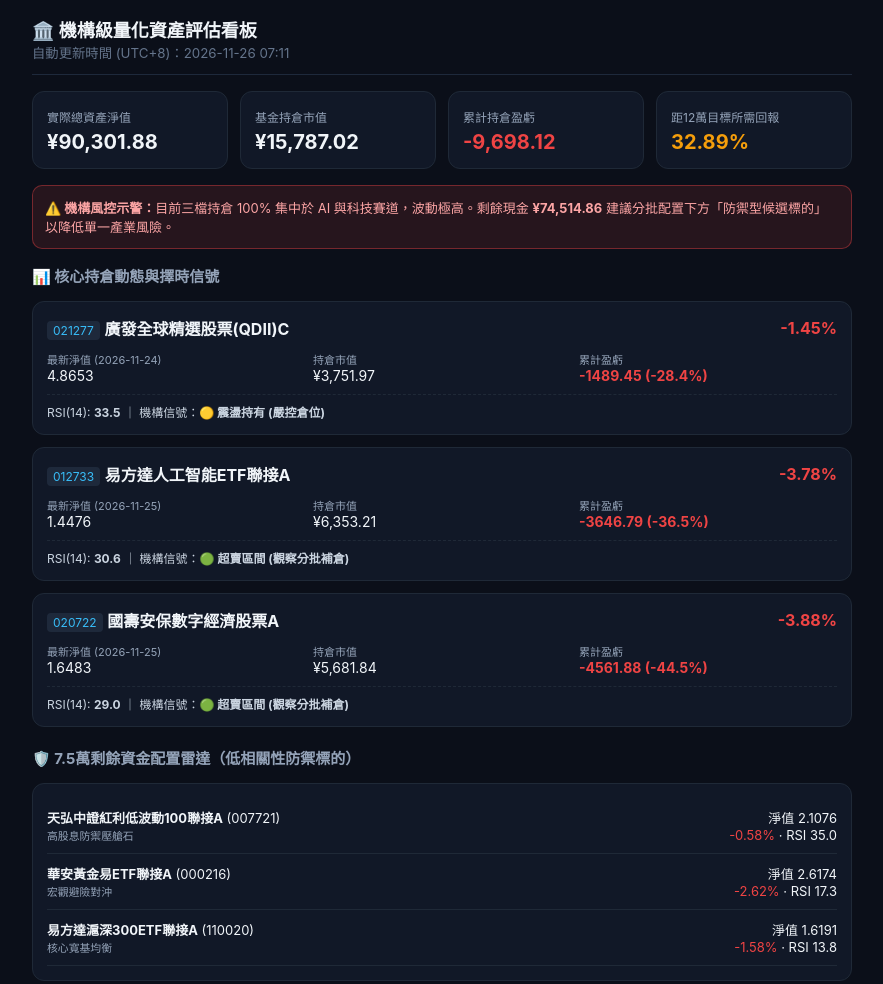
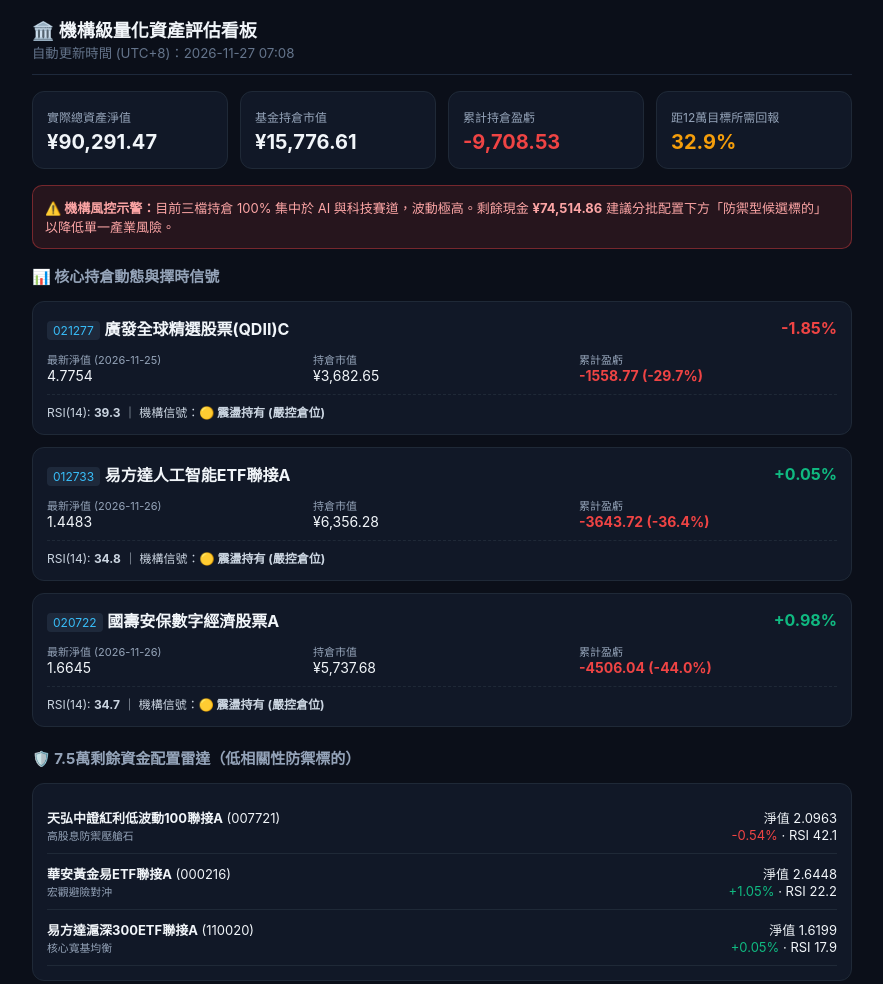
Before and after one commit to kkkkent666/My-fund-dashboard, a plain HTML site: page index.html in a window 1280 px wide. Shown: the top 984 px of the page, without its empty margins (198-1081 px from the left). Drawn offline with Linux system fonts and the light colour scheme.

Commit message:
Auto-update daily fund NAV and dashboard

```diff
--- a/index.html
+++ b/index.html
@@ -27,13 +27,13 @@
 <body>
 <div class="container">
   <div class="header">
-    <div><h2 style="margin:0;font-size:18px;">🏛️ 機構級量化資產評估看板</h2><small style="color:#64748b">自動更新時間 (UTC+8)：2026-11-26 07:11</small></div>
+    <div><h2 style="margin:0;font-size:18px;">🏛️ 機構級量化資產評估看板</h2><small style="color:#64748b">自動更新時間 (UTC+8)：2026-11-27 07:08</small></div>
   </div>
   <div class="kpi-grid">
-    <div class="kpi"><small>實際總資產淨值</small><div class="val">¥90,301.88</div></div>
-    <div class="kpi"><small>基金持倉市值</small><div class="val">¥15,787.02</div></div>
-    <div class="kpi"><small>累計持倉盈虧</small><div class="val" style="color:#ef4444">-9,698.12</div></div>
-    <div class="kpi"><small>距12萬目標所需回報</small><div class="val" style="color:#f59e0b">32.89%</div></div>
+    <div class="kpi"><small>實際總資產淨值</small><div class="val">¥90,291.47</div></div>
+    <div class="kpi"><small>基金持倉市值</small><div class="val">¥15,776.61</div></div>
+    <div class="kpi"><small>累計持倉盈虧</small><div class="val" style="color:#ef4444">-9,708.53</div></div>
+    <div class="kpi"><small>距12萬目標所需回報</small><div class="val" style="color:#f59e0b">32.9%</div></div>
   </div>
   <div class="alert-box">
     <b>⚠️ 機構風控示警：</b>目前三檔持倉 100% 集中於 AI 與科技賽道，波動極高。剩餘現金 <b>¥74,514.86</b> 建議分批配置下方「防禦型候選標的」以降低單一產業風險。
@@ -43,57 +43,57 @@
         <div class="card">
             <div class="row-between">
                 <div><span class="badge">021277</span> <strong>廣發全球精選股票(QDII)C</strong></div>
-                <span style="color:#ef4444;font-weight:bold;">-1.45%</span>
+                <span style="color:#ef4444;font-weight:bold;">-1.85%</span>
             </div>
             <div class="grid-3">
-                <div><small>最新淨值 (2026-11-24)</small><div>4.8653</div></div>
-                <div><small>持倉市值</small><div>¥3,751.97</div></div>
-                <div><small>累計盈虧</small><div style="color:#ef4444;font-weight:bold;">-1489.45 (-28.4%)</div></div>
+                <div><small>最新淨值 (2026-11-25)</small><div>4.7754</div></div>
+                <div><small>持倉市值</small><div>¥3,682.65</div></div>
+                <div><small>累計盈虧</small><div style="color:#ef4444;font-weight:bold;">-1558.77 (-29.7%)</div></div>
             </div>
-            <div class="signal-bar">RSI(14): <b>33.5</b> ｜ 機構信號：<b>🟡 震盪持有 (嚴控倉位)</b></div>
+            <div class="signal-bar">RSI(14): <b>39.3</b> ｜ 機構信號：<b>🟡 震盪持有 (嚴控倉位)</b></div>
         </div>
         <div class="card">
             <div class="row-between">
                 <div><span class="badge">012733</span> <strong>易方達人工智能ETF聯接A</strong></div>
-                <span style="color:#ef4444;font-weight:bold;">-3.78%</span>
+                <span style="color:#10b981;font-weight:bold;">+0.05%</span>
             </div>
             <div class="grid-3">
-                <div><small>最新淨值 (2026-11-25)</small><div>1.4476</div></div>
-                <div><small>持倉市值</small><div>¥6,353.21</div></div>
-                <div><small>累計盈虧</small><div style="color:#ef4444;font-weight:bold;">-3646.79 (-36.5%)</div></div>
+                <div><small>最新淨值 (2026-11-26)</small><div>1.4483</div></div>
+                <div><small>持倉市值</small><div>¥6,356.28</div></div>
+                <div><small>累計盈虧</small><div style="color:#ef4444;font-weight:bold;">-3643.72 (-36.4%)</div></div>
             </div>
-            <div class="signal-bar">RSI(14): <b>30.6</b> ｜ 機構信號：<b>🟢 超賣區間 (觀察分批補倉)</b></div>
+            <div class="signal-bar">RSI(14): <b>34.8</b> ｜ 機構信號：<b>🟡 震盪持有 (嚴控倉位)</b></div>
         </div>
         <div class="card">
             <div class="row-between">
                 <div><span class="badge">020722</span> <strong>國壽安保數字經濟股票A</strong></div>
-                <span style="color:#ef4444;font-weight:bold;">-3.88%</span>
+                <span style="color:#10b981;font-weight:bold;">+0.98%</span>
             </div>
             <div class="grid-3">
-                <div><small>最新淨值 (2026-11-25)</small><div>1.6483</div></div>
-                <div><small>持倉市值</small><div>¥5,681.84</div></div>
-                <div><small>累計盈虧</small><div style="color:#ef4444;font-weight:bold;">-4561.88 (-44.5%)</div></div>
+                <div><small>最新淨值 (2026-11-26)</small><div>1.6645</div></div>
+                <div><small>持倉市值</small><div>¥5,737.68</div></div>
+                <div><small>累計盈虧</small><div style="color:#ef4444;font-weight:bold;">-4506.04 (-44.0%)</div></div>
             </div>
-            <div class="signal-bar">RSI(14): <b>29.0</b> ｜ 機構信號：<b>🟢 超賣區間 (觀察分批補倉)</b></div>
+            <div class="signal-bar">RSI(14): <b>34.7</b> ｜ 機構信號：<b>🟡 震盪持有 (嚴控倉位)</b></div>
         </div>
   <h3 style="font-size:15px;color:#94a3b8;margin-top:20px;">🛡️ 7.5萬剩餘資金配置雷達（低相關性防禦標的）</h3>
   <div class="card">
         <div class="watch-item">
             <div><strong>天弘中證紅利低波動100聯接A</strong> (007721)<br><small style="color:#94a3b8">高股息防禦壓艙石</small></div>
-            <div style="text-align:right">淨值 2.1076<br><span style="color:#ef4444">-0.58%</span> · RSI 35.0</div>
+            <div style="text-align:right">淨值 2.0963<br><span style="color:#ef4444">-0.54%</span> · RSI 42.1</div>
         </div>
         <div class="watch-item">
             <div><strong>華安黃金易ETF聯接A</strong> (000216)<br><small style="color:#94a3b8">宏觀避險對沖</small></div>
-            <div style="text-align:right">淨值 2.6174<br><span style="color:#ef4444">-2.62%</span> · RSI 17.3</div>
+            <div style="text-align:right">淨值 2.6448<br><span style="color:#10b981">+1.05%</span> · RSI 22.2</div>
         </div>
         <div class="watch-item">
             <div><strong>易方達滬深300ETF聯接A</strong> (110020)<br><small style="color:#94a3b8">核心寬基均衡</small></div>
-            <div style="text-align:right">淨值 1.6191<br><span style="color:#ef4444">-1.58%</span> · RSI 13.8</div>
+            <div style="text-align:right">淨值 1.6199<br><span style="color:#10b981">+0.05%</span> · RSI 17.9</div>
         </div></div>
   <button class="btn" onclick="copyForGemini()">📋 一鍵複製今日最新數據（貼給 Gemini 分析）</button>
 </div>
 <script>
-const latestData = {"updated_at": "2026-11-26 07:11", "total_capital_initial": 100000.0, "target_capital": 120000.0, "current_net_worth": 90301.88, "fund_market_value": 15787.02, "cash_remaining": 74514.86, "cumulative_pnl": -9698.12, "today_estimated_pnl": -534.14, "gap_to_120k": 29698.12, "required_return_pct": 32.89, "holdings": [{"code": "021277", "name": "廣發全球精選股票(QDII)C", "tag": "全球科技QDII", "nav": 4.8653, "nav_date": "2026-11-24", "daily_pct": -1.45, "value": 3751.97, "cost": 5241.42, "pnl": -1489.45, "pnl_pct": -28.42, "rsi": 33.5, "signal": "🟡 震盪持有 (嚴控倉位)"}, {"code": "012733", "name": "易方達人工智能ETF聯接A", "tag": "A股AI算力", "nav": 1.4476, "nav_date": "2026-11-25", "daily_pct": -3.78, "value": 6353.21, "cost": 10000.0, "pnl": -3646.79, "pnl_pct": -36.47, "rsi": 30.6, "signal": "🟢 超賣區間 (觀察分批補倉)"}, {"code": "020722", "name": "國壽安保數字經濟股票A", "tag": "硬科技動能", "nav": 1.6483, "nav_date": "2026-11-25", "daily_pct": -3.88, "value": 5681.84, "cost": 10243.72, "pnl": -4561.88, "pnl_pct": -44.53, "rsi": 29.0, "signal": "🟢 超賣區間 (觀察分批補倉)"}], "defensive_watchlist": [{"code": "007721", "name": "天弘中證紅利低波動100聯接A", "role": "高股息防禦壓艙石", "nav": 2.1076, "daily_pct": -0.58, "rsi": 35.0}, {"code": "000216", "name": "華安黃金易ETF聯接A", "role": "宏觀避險對沖", "nav": 2.6174, "daily_pct": -2.62, "rsi": 17.3}, {"code": "110020", "name": "易方達滬深300ETF聯接A", "role": "核心寬基均衡", "nav": 1.6191, "daily_pct": -1.58, "rsi": 13.8}]};
+const latestData = {"updated_at": "2026-11-27 07:08", "total_capital_initial": 100000.0, "target_capital": 120000.0, "current_net_worth": 90291.47, "fund_market_value": 15776.61, "cash_remaining": 74514.86, "cumulative_pnl": -9708.53, "today_estimated_pnl": -10.55, "gap_to_120k": 29708.53, "required_return_pct": 32.9, "holdings": [{"code": "021277", "name": "廣發全球精選股票(QDII)C", "tag": "全球科技QDII", "nav": 4.7754, "nav_date": "2026-11-25", "daily_pct": -1.85, "value": 3682.65, "cost": 5241.42, "pnl": -1558.77, "pnl_pct": -29.74, "rsi": 39.3, "signal": "🟡 震盪持有 (嚴控倉位)"}, {"code": "012733", "name": "易方達人工智能ETF聯接A", "tag": "A股AI算力", "nav": 1.4483, "nav_date": "2026-11-26", "daily_pct": 0.05, "value": 6356.28, "cost": 10000.0, "pnl": -3643.72, "pnl_pct": -36.44, "rsi": 34.8, "signal": "🟡 震盪持有 (嚴控倉位)"}, {"code": "020722", "name": "國壽安保數字經濟股票A", "tag": "硬科技動能", "nav": 1.6645, "nav_date": "2026-11-26", "daily_pct": 0.98, "value": 5737.68, "cost": 10243.72, "pnl": -4506.04, "pnl_pct": -43.99, "rsi": 34.7, "signal": "🟡 震盪持有 (嚴控倉位)"}], "defensive_watchlist": [{"code": "007721", "name": "天弘中證紅利低波動100聯接A", "role": "高股息防禦壓艙石", "nav": 2.0963, "daily_pct": -0.54, "rsi": 42.1}, {"code": "000216", "name": "華安黃金易ETF聯接A", "role": "宏觀避險對沖", "nav": 2.6448, "daily_pct": 1.05, "rsi": 22.2}, {"code": "110020", "name": "易方達滬深300ETF聯接A", "role": "核心寬基均衡", "nav": 1.6199, "daily_pct": 0.05, "rsi": 17.9}]};
 function copyForGemini() {
   const prompt = "這是我今日自動更新的基金持倉與市場數據，請以專業投資經理人角度幫我評估今日變化與下一步調倉建議：\n" + JSON.stringify(latestData, null, 2);
   navigator.clipboard.writeText(prompt).then(() => alert("✅ 已複製今日最新持倉數據！請切換到 Gemini 貼上即可。"));
```
Also changed, not shown: portfolio_data.json (+39 -39 lines).
